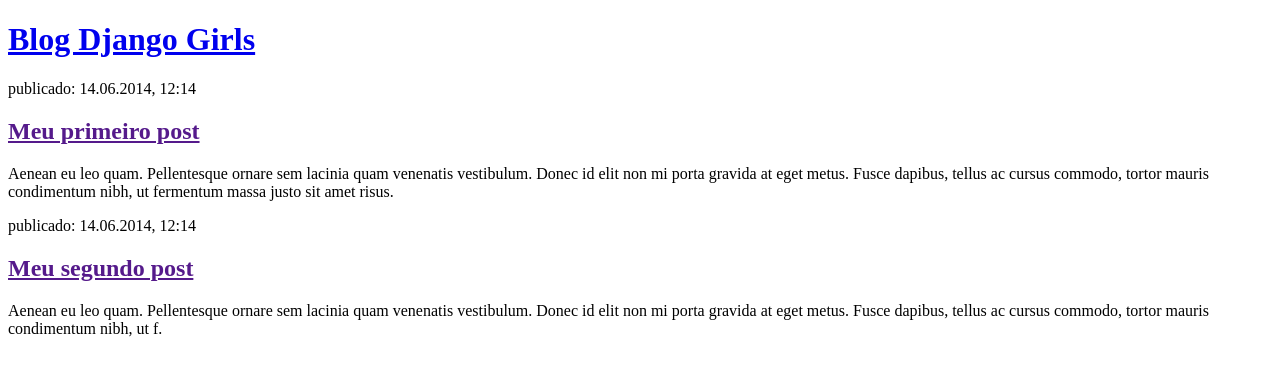
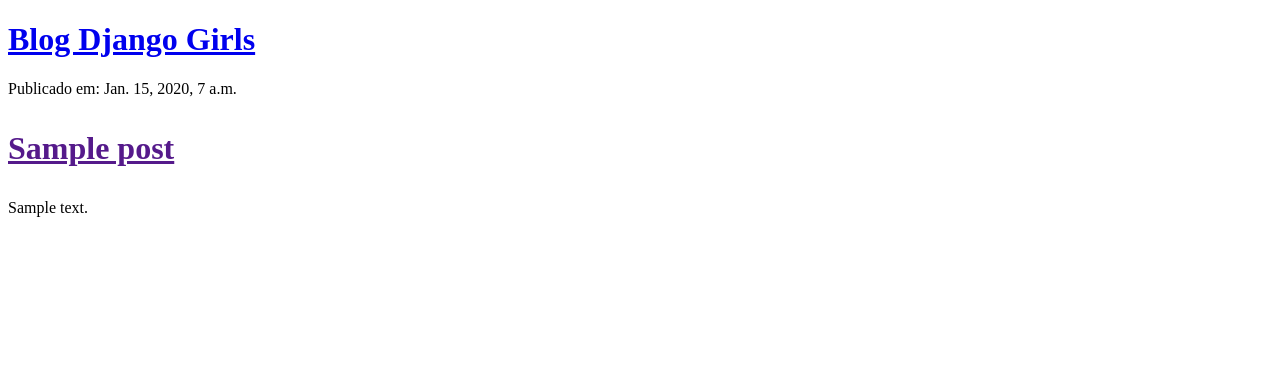
Before and after one commit to pedromarquex/my-first-blog, a Django app: template mysite/blog/templates/blog/post_list.html in a window 1280 px wide. Shown: the top 376 px of the page. Run offline with Django 3.2, Linux system fonts and the light colour scheme; the template is opened without the code that fills it: values that come from a table or form of the project are taken from there, others are empty; tables that the repository leaves empty hold one stand-in row (values such as "Sample post").

Commit message:
Modified templates to display posts from database.

```diff
--- a/mysite/blog/templates/blog/post_list.html
+++ b/mysite/blog/templates/blog/post_list.html
@@ -10,15 +10,13 @@
 	</div>
 
 	<div>
-		<p>publicado: 14.06.2014, 12:14</p>
-		<h2><a href="">Meu primeiro post</a></h2>
-		<p>Aenean eu leo quam. Pellentesque ornare sem lacinia quam venenatis vestibulum. Donec id elit non mi porta gravida at eget metus. Fusce dapibus, tellus ac cursus commodo, tortor mauris condimentum nibh, ut fermentum massa justo sit amet risus.</p>
-	</div>
-
-	<div>
-		<p>publicado: 14.06.2014, 12:14</p>
-		<h2><a href="">Meu segundo post</a></h2>
-		<p>Aenean eu leo quam. Pellentesque ornare sem lacinia quam venenatis vestibulum. Donec id elit non mi porta gravida at eget metus. Fusce dapibus, tellus ac cursus commodo, tortor mauris condimentum nibh, ut f.</p>
+		{% for post in posts %}
+			<div>
+				<p>Publicado em: {{ post.published_date }}</p>
+				<h1><p><a href="">{{ post.title }}</a></p></h1>
+				<p>{{ post.text|linebreaksbr }}</p>
+			</div>
+		{% endfor %}
 	</div>
 </body>
 </html>
--- a/mysite/blog/views.py
+++ b/mysite/blog/views.py
@@ -1,6 +1,9 @@
 from django.shortcuts import render
+from django.utils import timezone
+from .models import Post
 
 # Create your views here.
 
 def post_list(request):
-	return render(request, 'blog/post_list.html')
+	posts = Post.objects.filter(published_date__lte=timezone.now()).order_by('published_date')
+	return render(request, 'blog/post_list.html', {'posts': posts})
```
